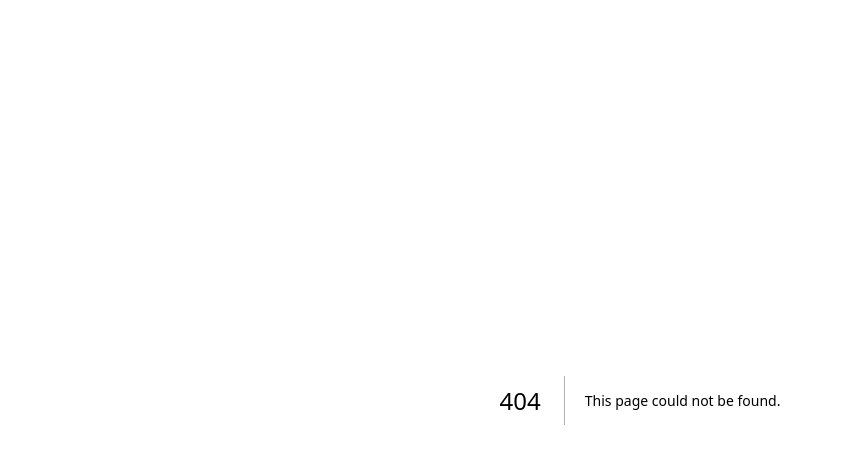
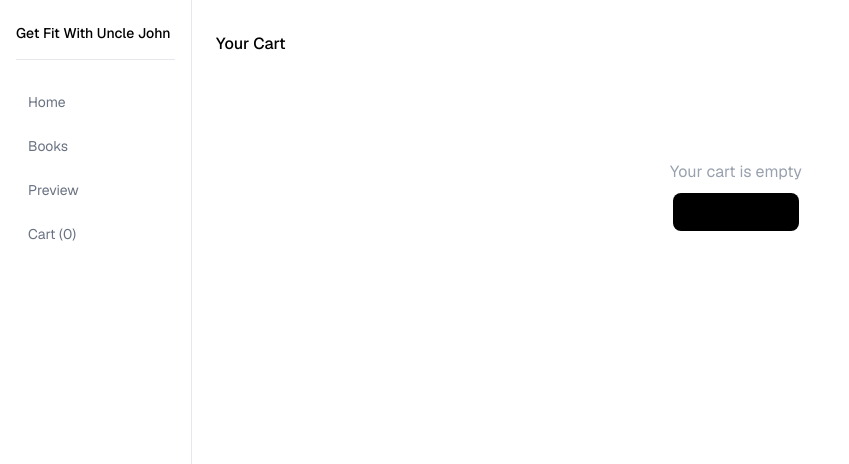
Before and after one commit to johnadms3/get-fit-with-unclejohn-ebook---store, a Next.js app: page /cart in a window 1280 px wide. Before the commit this address had no page. Shown: the top 464 px of the page, without its empty margins (0-849 px from the left). Built offline with nearby package versions, Linux system fonts and the light colour scheme.

Commit message:
shopping cart with context, cart page, and live cart count

```diff
--- /dev/null
+++ b/app/cart/page.tsx
@@ -0,0 +1,70 @@
+"use client"
+
+import { useCart } from "../context/CartContext"
+import Sidebar from "../components/Sidebar"
+import Link from "next/link"
+import Image from "next/image"
+
+export default function CartPage() {
+    const { cartItems, removeFromCart, cartTotal } = useCart()
+
+    return (
+        <div className="flex min-h-screen">
+            <Sidebar />
+            <main className="flex-1 px-6 py-8">
+
+                <h1 className="text-x1 font-medium mb-6">Your Cart</h1>
+
+                {cartItems.length === 0 ? (
+                    <div className="text-center py-20">
+                        <p className="text-gray-400 mb-4">Your cart is empty</p>
+                        <Link
+                           href="/"
+                           className="text-sm bg-black text-whit px-5 py-2.5 rounded-lg hover:bg-gray-800 transition-colors">Back to store</Link>
+                    </div>
+                ) : (
+                  <div className="max-w-x1 flex flex-col gap-4">
+
+                    {cartItems.map((item) => (
+                        <div
+                            key={item.id}
+                            className="bg-white border border-gray-200 rounded-x1 p-4 flex items-center justify-between gap-4">
+                            <div className="flex items-center gap-4">
+                                <Image
+                                    src="/GetRightWithUncleJohn.jpeg"
+                                    alt={item.title}
+                                    width={48}
+                                    height={64}
+                                    className="rounded-lg border border-gray-200"
+                                    />
+                                    <div>
+                                        <p className="text-sm font-medium">{item.title}</p>
+                                        <p className="text-xs text-gray-500">Qty: {item.quantity}</p>
+                                    </div>
+                            </div>
+
+                            <div className="flex items-center gap-4">
+                                <span className="text-sm font-medium">
+                                    ${(item.price * item.quantity).toFixed(2)}
+                                </span>
+                                <button
+                                onClick={() => removeFromCart(item.id)}
+                                className="text-xs text-red-400 hover:text-red-600 transition-colors">Remove</button>
+                            </div>
+                        </div>
+                    ))}
+
+                    <div className="border-t border-gray-200 pt-4 flex justify-between itemes-center">
+                        <span className="text-sm text-gray-500">Total</span>
+                        <span className="text-lg font-medium">${cartTotal.toFixed(2)}</span>
+                    </div>
+
+                    <button className="w-full bg-black text-white text-sm font-medium py-3 rounded-lg hover:bg-gray-800 transition-colors">Proceed to Checkout</button>
+
+                  </div>
+                )}
+
+            </main>
+        </div>
+    )
+}
--- a/app/components/CartSection.tsx
+++ b/app/components/CartSection.tsx
@@ -37,7 +37,9 @@ export default function CartSection(){
 
             <div className="flex items-center gap-4">
                 <span className="text -x1 font medium">$24.99</span>
-                <button className="bg-black text-white text-sm px-5 py-2.5 rounded-lg hover:bg-gray-800 transition-colors">
+                <button
+                onClick={() => addToCart(book)}
+                className="bg-black text-white text-sm px-5 py-2.5 rounded-lg hover:bg-gray-800 transition-colors">
                     Add to cart
                 </button>
             </div>
```
